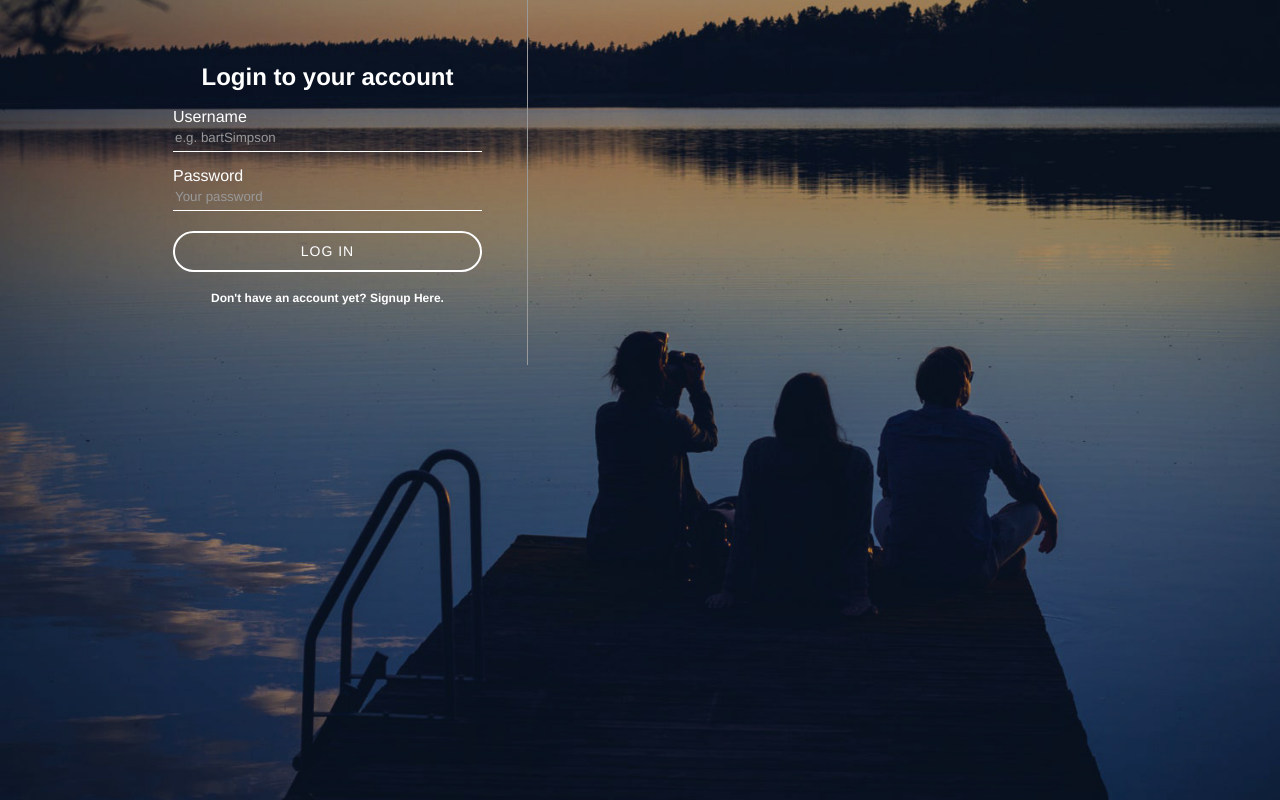
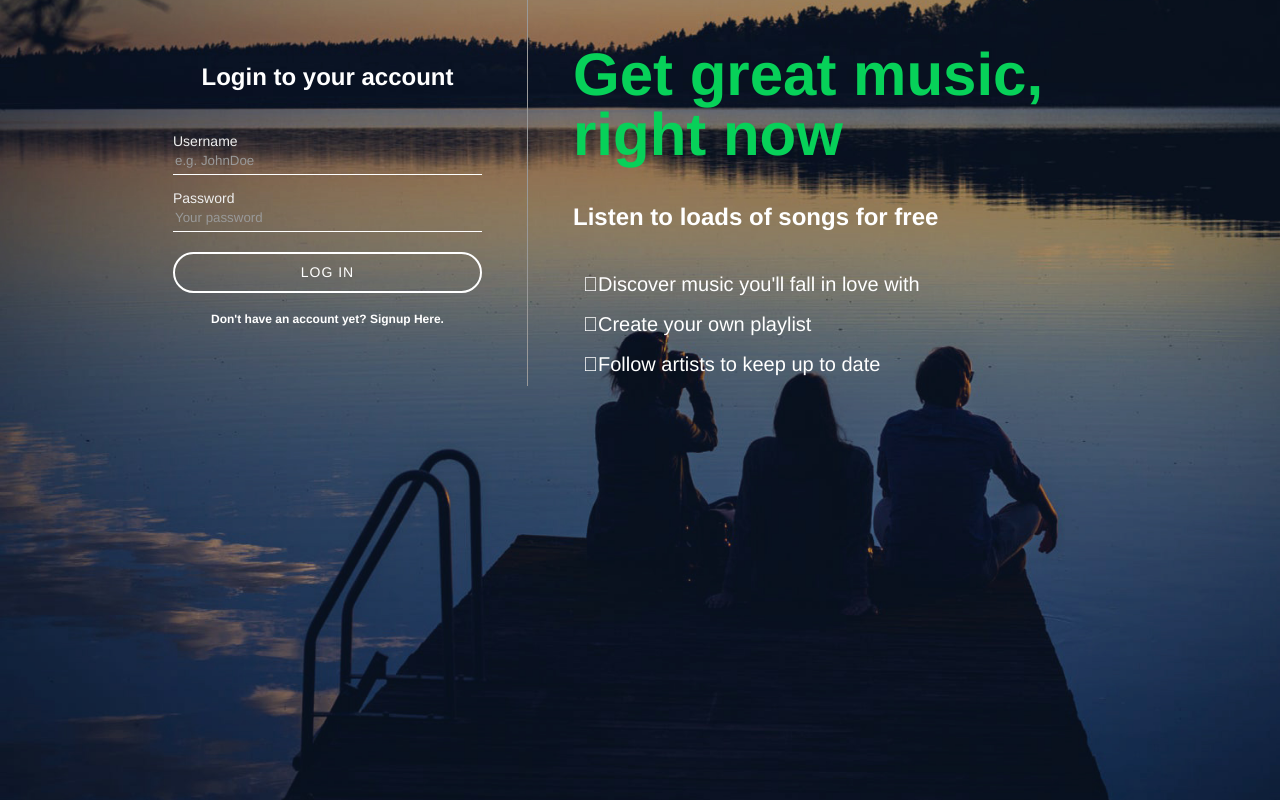
Before and after one commit to rjmcbain/spotify_clone, a PHP site: page /register.php in a window 1280 px wide. Run offline with PHP 8.4, Linux system fonts and the light colour scheme; some libraries are stand-ins or nearby versions.

Commit message:
adding styling

```diff
--- a/assets/css/register.css
+++ b/assets/css/register.css
@@ -94,6 +94,13 @@ body {
   width: 100%;
 }
 
+#inputContainer label {
+  color: #efefef;
+  font-size: 14px;
+  display: block;
+  margin-top: 15px;
+}
+
 #inputContainer button:hover {
   cursor: pointer;
 }
@@ -116,3 +123,35 @@ body {
 #hideRegister {
   cursor: pointer;
 }
+
+#loginText {
+  padding: 45px;
+  display: table-cell;
+}
+
+#loginText h1 {
+  font-size: 60px;
+  font-weight: bold;
+  color: #07d159;
+}
+
+#loginText h2 {
+  margin: 35px 0;
+}
+
+#loginText ul {
+  padding: 0;
+}
+
+#loginText li {
+  font-size: 20px;
+  /* list-style-type: none; */
+  padding: 10px;
+}
+
+#inputContainer .errorMessage {
+  color: #07d159;
+  font-size: 15px;
+  display: block;
+  padding-bottom: 10px;
+}
--- a/register.php
+++ b/register.php
@@ -17,6 +17,7 @@
 
 <html>
 <head>
+	<link rel="stylesheet" href="path/to/font-awesome/css/font-awesome.min.css">
 	<link rel="stylesheet" href="assets/css/register.css">
 	<script src="https://ajax.googleapis.com/ajax/libs/jquery/3.3.1/jquery.min.js"></script>
 	<script type="text/javascript" src="assets/js/register.js"></script>
@@ -51,7 +52,7 @@
 					<p>
 					<?php echo $account->getError(Constants::$loginFailed); ?>
 						<label for="loginUsername">Username</label>
-						<input id="loginUsername" name="loginUsername" type="text" placeholder="e.g. bartSimpson" required>
+						<input id="loginUsername" name="loginUsername" type="text" placeholder="e.g. JohnDoe" value="<?php getInputValue('loginUsername') ?>" required>
 					</p>
 					<p>
 						<label for="loginPassword">Password</label>
@@ -74,19 +75,19 @@
 						<?php echo $account->getError(Constants::$usernameCharacters); ?>
 						<?php echo $account->getError(Constants::$usernameTaken); ?>
 						<label for="username">Username</label>
-						<input id="username" name="username" type="text" placeholder="e.g. bartSimpson" value="<?php getInputValue('username') ?>" required>
+						<input id="username" name="username" type="text" placeholder="e.g. JohnDoe" value="<?php getInputValue('username') ?>" required>
 					</p>
 
 					<p>
 						<?php echo $account->getError(Constants::$firstNameCharacters); ?>
 						<label for="firstName">First name</label>
-						<input id="firstName" name="firstName" type="text" placeholder="e.g. Bart" value="<?php getInputValue('firstName') ?>" required>
+						<input id="firstName" name="firstName" type="text" placeholder="e.g. John" value="<?php getInputValue('firstName') ?>" required>
 					</p>
 
 					<p>
 						<?php echo $account->getError(Constants::$lastNameCharacters); ?>
 						<label for="lastName">Last name</label>
-						<input id="lastName" name="lastName" type="text" placeholder="e.g. Simpson" value="<?php getInputValue('lastName') ?>" required>
+						<input id="lastName" name="lastName" type="text" placeholder="e.g. Doe" value="<?php getInputValue('lastName') ?>" required>
 					</p>
 
 					<p>
@@ -94,12 +95,12 @@
 						<?php echo $account->getError(Constants::$emailInvalid); ?>
 						<?php echo $account->getError(Constants::$emailTaken); ?>
 						<label for="email">Email</label>
-						<input id="email" name="email" type="email" placeholder="e.g. bart@gmail.com" value="<?php getInputValue('email') ?>" required>
+						<input id="email" name="email" type="email" placeholder="e.g. John@gmail.com" value="<?php getInputValue('email') ?>" required>
 					</p>
 
 					<p>
 						<label for="email2">Confirm email</label>
-						<input id="email2" name="email2" type="email" placeholder="e.g. bart@gmail.com" value="<?php getInputValue('email2') ?>" required>
+						<input id="email2" name="email2" type="email" placeholder="e.g. John@gmail.com" value="<?php getInputValue('email2') ?>" required>
 					</p>
 
 					<p>
@@ -125,6 +126,15 @@
 
 
 			</div>
+			<div id="loginText">
+				<h1>Get great music, right now</h1>
+				<h2>Listen to loads of songs for free</h2>
+				<ul>
+					<li class="fa fa-check" aria-hidden="true">Discover music you'll fall in love with</li>
+					<li class="fa fa-check" aria-hidden="true">Create your own playlist</li>
+					<li class="fa fa-check" aria-hidden="true">Follow artists to keep up to date</li>
+				</ul>
+			</div>
 		</div>
 	</div>
 
```
Also changed, not shown: assets/css/style.css (added, +29 -0 lines), index.php (+8 -1 lines).
